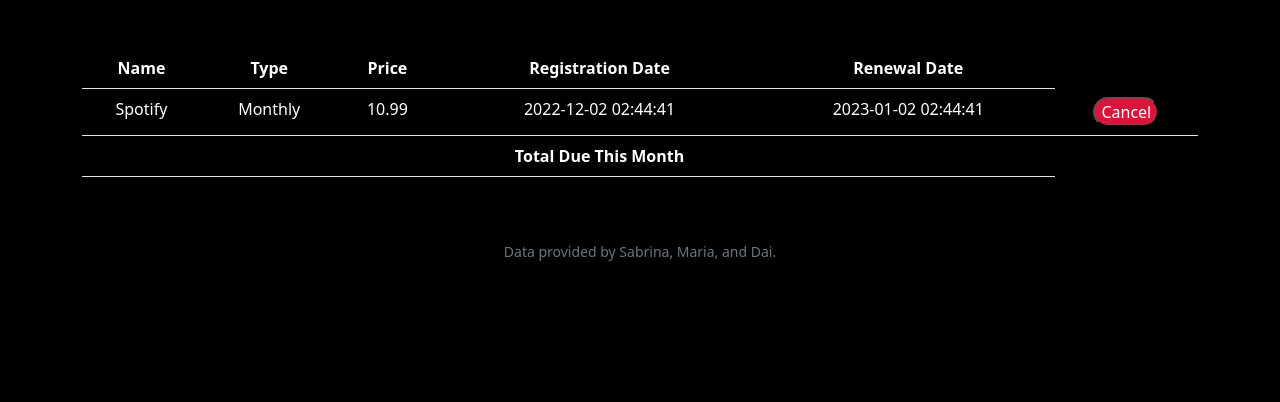
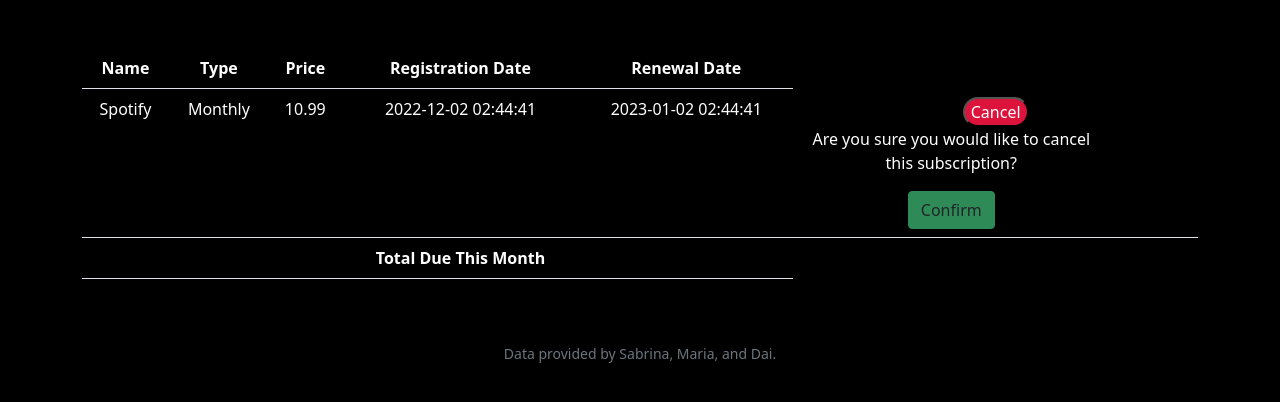
Before and after one commit to sabrinahu5/CS50-Final-Project, a Flask app: page / in a window 1280 px wide. Shown: the part 136-538 px from the top of the page. Run offline with Flask 2, Linux system fonts and the light colour scheme; a user stored in the database is signed in; data comes from the database, SQL or seed files in the repository; some libraries are stand-ins or nearby versions.

Commit message:
other stuff

```diff
--- a/templates/index.html
+++ b/templates/index.html
@@ -21,7 +21,12 @@
                     <td>{{ entry['price'] }}</td>
                     <td>{{ entry['reg_date'] }}</td>
                     <td>{{ entry['ren_date'] }}</td>
-                    <td><button class="cancel">Cancel</button></td>
+                    <td>
+                        <button class="cancel">Cancel</button>
+                        <div class = "popup">
+                            <p>Are you sure you would like to cancel this subscription?</p>
+                        <button class="btn">Confirm</button>
+                    </td>
 
                 </tr>
             {% endfor %}
```
Also changed, not shown: 2 other files.
